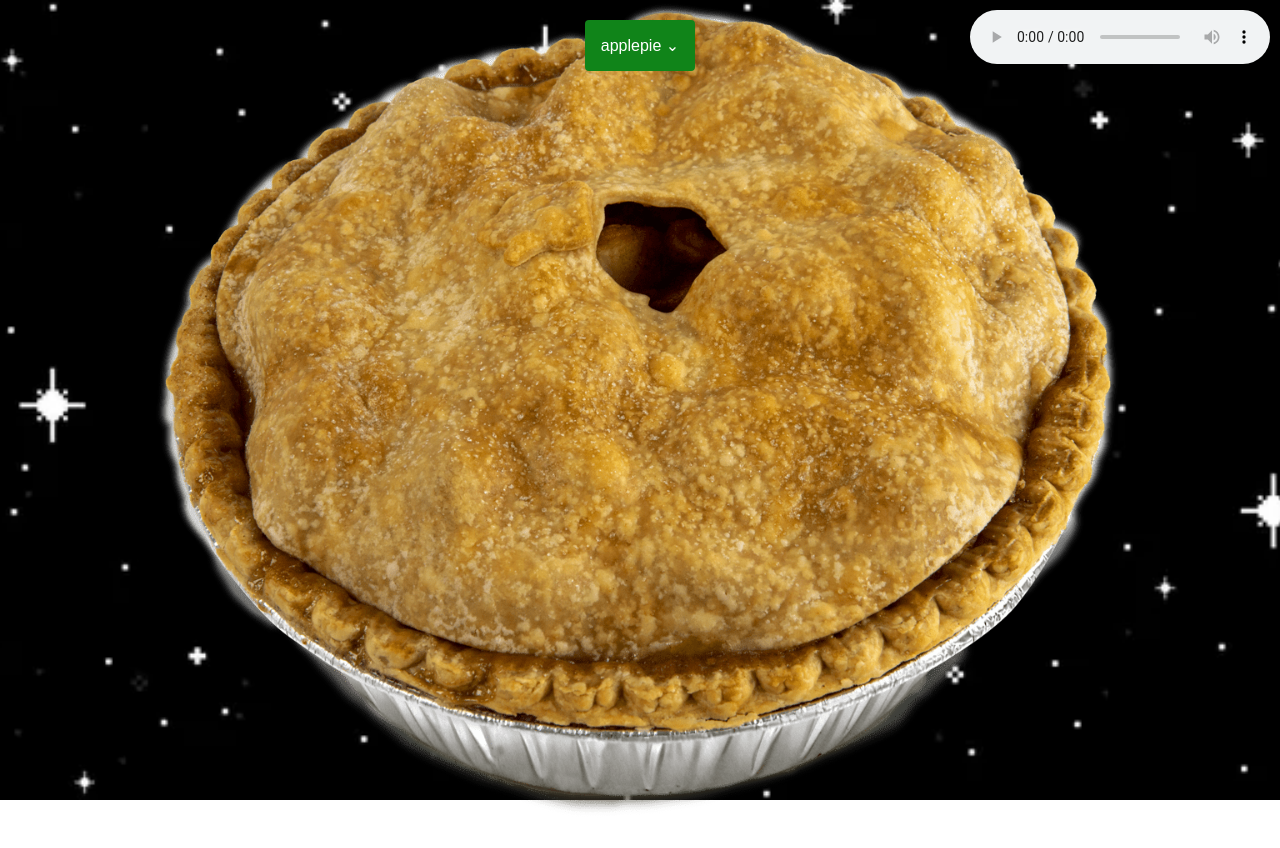
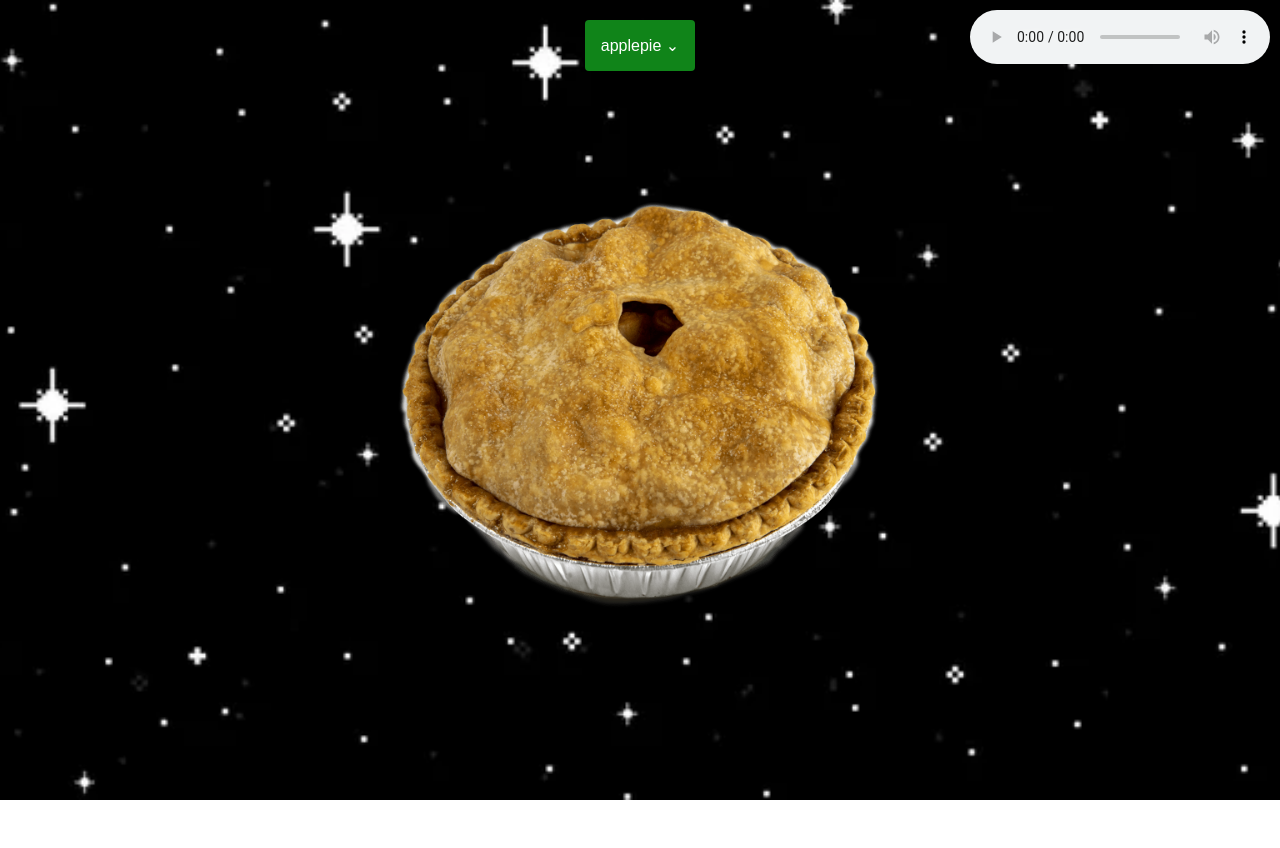
Before and after one commit to Sometk/pie, a plain HTML site: page index.html in a window 1280 px wide. After the commit the page ends 800 px from the top, so only its background shows below. Drawn offline with Linux system fonts and the light colour scheme.

Commit message:
decreased image size

```diff
--- a/styles.css
+++ b/styles.css
@@ -20,8 +20,8 @@ body, html {
 
 .image-container {
     position: absolute;
-    width: 1000px;  /* Adjust this value to your desired width */
-    height: 1000px; /* Adjust this value to your desired height */
+    width: 500px;  /* Adjust this value to your desired width */
+    height: 500px; /* Adjust this value to your desired height */
     top: 50%;
     left: 50%;
     transform: translate(-50%, -50%); /* Center the container */
```
